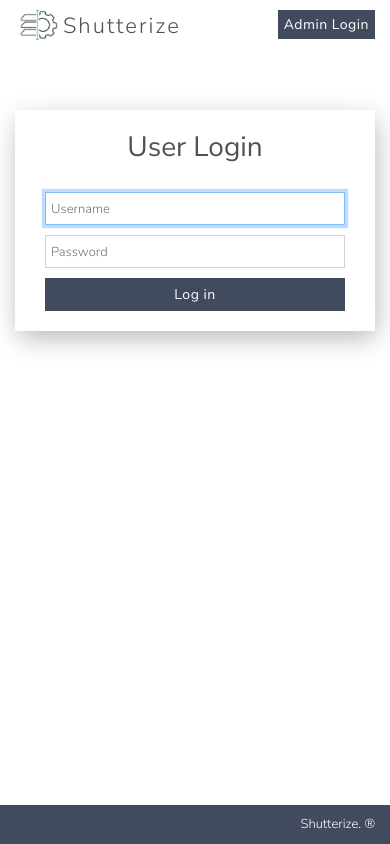
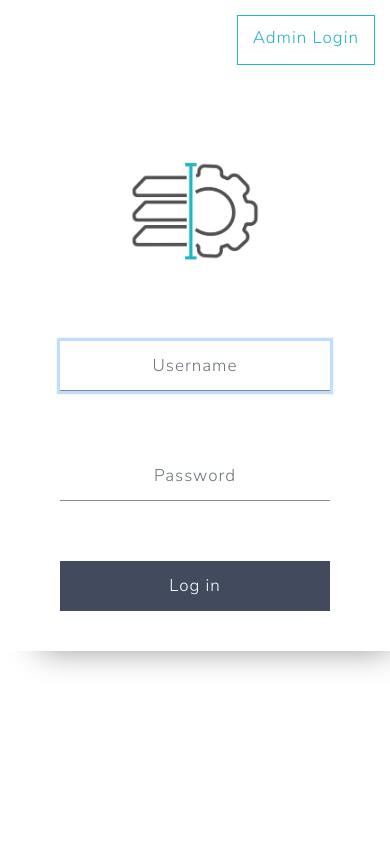
Before and after one commit to gcantu/shttrz, a Django app: page / in a window 390 px wide. Run offline with Django 3.2, Linux system fonts and the light colour scheme; parts of the project's set-up code (start-up, migrations or seed data) failed here and were passed over; some libraries are stand-ins or nearby versions.

Commit message:
update login page style

```diff
--- a/project/assets/css/style.css
+++ b/project/assets/css/style.css
@@ -173,9 +173,56 @@ header {
 	background-color: #fff;
 }
 
+.login-page #content {
+	padding-top: 60px;
+}
+
 .login-page .main-container {
+	box-shadow: none;
+	padding: 0;
+}
+
+.login-page header .wrapper {
+	padding-top: 15px;
+}
+
+.login-page #content > .wrapper {
+	padding: 0;
+}
+
+.login-page [class*="col-"] {
+	margin: auto;
+}
+
+.gear-bg-img {
+	float: right;
+	margin-right: -25px;
+	height: 700px;
+}
+
+#login-form-section {
 	max-width: 400px;
-	padding-bottom: 20px;
+	box-shadow: 20px 20px 30px -20px rgba(0,0,0,0.4);
+	padding: 60px 60px 90px 60px;
+	margin: auto;
+}
+
+#login-form .form-control {
+	text-align: center;
+	border: none;
+	border-bottom: 0.5px solid #888;
+}
+
+#login-form input {
+	margin-bottom: 60px;
+}
+
+#login-form #login-form-logo {
+	padding-bottom: 30px;
+}
+
+#login-form #login-form-logo img {
+  max-height: 60px;
 }
 
 /* 2.2 Home
@@ -542,6 +589,7 @@ ul.nav-tabs .nav-item a.active {
 	font-size: 14px;
 	letter-spacing: 0.5px;
 	padding: 3px 5px;
+	font-weight: 300;
 }
 
 .btn:hover {
@@ -935,10 +983,6 @@ and (-webkit-min-device-pixel-ratio: 1){
 		min-height: 35px;
 	}
 
-	#login-form input {
-		margin-bottom: 40px;
-	}
-
 	#header-user i {
 		font-size: 17px;
 		margin-right: 3px;
@@ -1017,3 +1061,48 @@ and (-webkit-min-device-pixel-ratio: 1){
 	}
 
 }
+
+
+@media only screen
+and (max-width : 767px)
+and (-webkit-min-device-pixel-ratio: 1){
+
+	.sm-screen-hide {
+		display: none;
+	}
+
+	.login-page #content {
+		padding-top: 100px;
+	}
+
+	#login-form-section {
+		padding-top: 50px
+		padding-bottom: 150px;
+	}
+
+	#login-form #login-form-logo {
+		padding-bottom: 60px;
+	}
+
+	#login-form #login-form-logo img {
+	  max-height: 100px;
+	}
+
+	.form-control,
+	.btn {
+		height: 50px;
+		font-size: 17px;
+		letter-spacing: 1px;
+	}
+
+	a.btn {
+		padding-top: 9px;
+	}
+
+	.btn {
+		min-height: 44px;
+		padding-left: 15px;
+		padding-right: 15px;
+	}
+
+}
--- a/project/templates/users/login.html
+++ b/project/templates/users/login.html
@@ -7,19 +7,7 @@
 {% block header %}
   <header class="noprint">
     <div class="wrapper clearfix">
-
-      <div id="header-logo">
-        <img src="{% static 'img/shutterize_logo.png' %}" alt="Shutterize Software">
-      </div> <!-- END logo -->
-
-      <div id="header-text" class="heading-md">
-        <a href="" title="Shutterize" rel="home">Shutterize</a>
-      </div> <!-- END title -->
-
-      <div class="rf">
-        <a class="btn" href="{% url 'admin:login' %}" role="button">Admin Login</a>
-      </div> <!-- END admin login button -->
-
+        <a class="btn btn-outline" href="{% url 'admin:login' %}" role="button">Admin Login</a>
     </div>
   </header>
 {% endblock %}
@@ -42,11 +30,13 @@
 
 
 <div class="row">
-  <div class="col">
-    <div class="wrapper">
+  <div class="col-12 col-md-6">
+    <div id="login-form-section" class="wrapper">
       <form id="login-form" class="textcenter" method="post">
       {% csrf_token %}
-        <h3>User Login</h3><br>
+        <div id="login-form-logo">
+          <img src="{% static 'img/shutterize_logo.png' %}" alt="Shutterize Software">
+        </div><br>
         <div>
           {% render_field  form.username class="form-control input-username" placeholder=form.username.label %}
         </div>
@@ -59,6 +49,12 @@
       </form>
     </div>
   </div>
+  <div class="col-6 sm-screen-hide">
+    <img class="gear-bg-img" src="{% static 'img/gear.png' %}" alt="Shutterize Software">
+  </div>
 </div>
 
 {% endblock %}
+
+{% block footer %}
+{% endblock %}
```
Also changed, not shown: project/assets/img/gear.png (added), project/assets/img/shutterize_logo.png.
